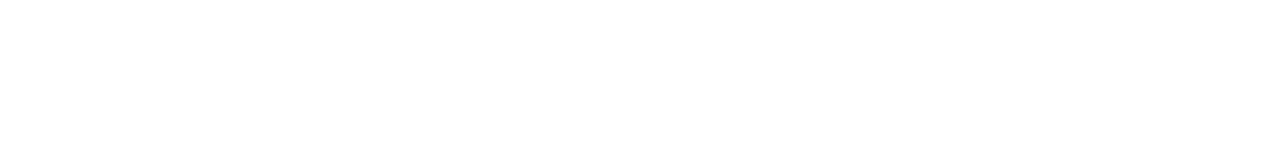
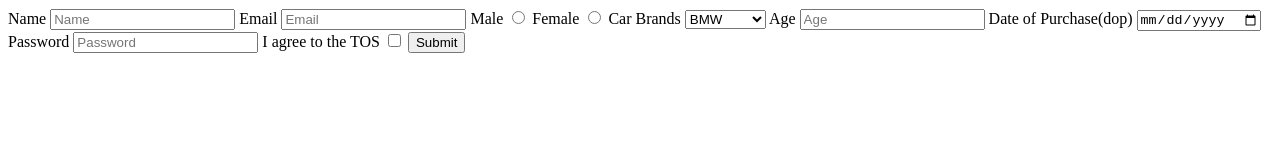
Before and after one commit to acciojob/car-insurance-form-sayantan174, a website: page main.html in a window 1280 px wide. Drawn offline with Linux system fonts and the light colour scheme.

Commit message:
created a submission

```diff
--- a/main.html
+++ b/main.html
@@ -8,6 +8,31 @@
 
 <body>
 	<!-- the entire body must be written by student -->
+	<form method="post">
+        <label for="name">Name</label>
+        <input type="text" id="name" placeholder="Name" required />
+        <label for="email">Email</label>
+        <input type="email" placeholder="Email" id="email" required />
+        <label for="gender_m">Male</label>
+        <input type="radio" name="gender" id="gender_m" required />
+        <label for="gender_f">Female</label>
+        <input type="radio" name="gender" id="gender_f" required />
+        <label for="cars">Car Brands</label>
+        <select id="cars">
+          <option value="BMW">BMW</option>
+          <option value="Audi">Audi</option>
+          <option value="Mercedez">Mercedez</option>
+        </select>
+        <label for="carage">Age</label>
+        <input type="number" placeholder="Age" id="carage" required/>
+        <label for="dop">Date of Purchase(dop)</label>
+        <input type="date" id="dop" required/>
+        <label for="password">Password</label>
+        <input type="password" placeholder="Password" id="password" required/>
+        <label for="tos">I agree to the TOS</label>
+        <input type="checkbox" id="tos" required>
+        <button type="submit">Submit</button>
+      </form>
     <script type="text/javascript" src="./script.js">
 </script>
 
```
